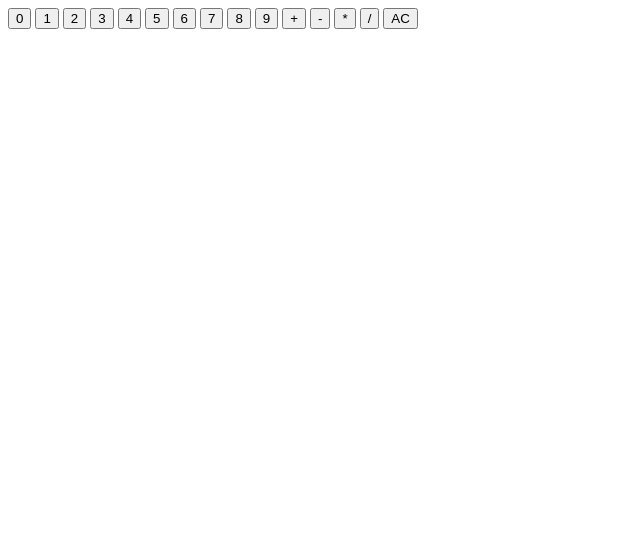
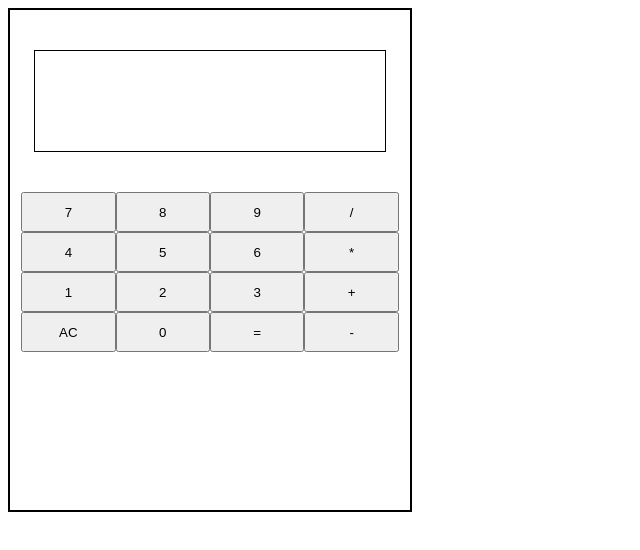
Before and after one commit to nismith33/calculator, a plain HTML site: page index.html in a window 1280 px wide. Shown: the whole page, without its empty margins (0-640 px from the left). Drawn offline with Linux system fonts and the light colour scheme.

Commit message:
Make buttons look nicer, change button classes to valid names

```diff
--- a/index.html
+++ b/index.html
@@ -11,21 +11,22 @@
         <div class="frame">
             <div class="display"></div>
             <div class="numpad">
-                <button class="0">0</button>
-                <button class="1">1</button>
-                <button class="2">2</button>
-                <button class="3">3</button>
-                <button class="4">4</button>
-                <button class="5">5</button>
-                <button class="6">6</button>
-                <button class="7">7</button>
-                <button class="8">8</button>
-                <button class="9">9</button>
-                <button class="+">+</button>
-                <button class="-">-</button>
-                <button class="*">*</button>
-                <button class="/">/</button>
+                <button class="b7 numButton">7</button>
+                <button class="b8 numButton">8</button>
+                <button class="b9 numButton">9</button>
+                <button class="divide operator">/</button>
+                <button class="b4 numButton">4</button>
+                <button class="b5 numButton">5</button>
+                <button class="b6 numButton">6</button>
+                <button class="multiply operator">*</button>
+                <button class="b1 numButton">1</button>
+                <button class="b2 numButton">2</button>
+                <button class="b3 numButton">3</button>
+                <button class="add operator">+</button>
                 <button class="clear">AC</button>
+                <button class="b0 numButton">0</button>
+                <button class="equals">=</button>
+                <button class="subtract operator">-</button>
             </div>
         </div>
     </body>
--- a/styles.css
+++ b/styles.css
@@ -0,0 +1,26 @@
+.frame {
+    display: flex;
+    flex-direction: column;
+    border: 2px solid black;
+    width: 400px;
+    height: 500px;
+    align-items: center;
+}
+
+.display {
+    border: 1px solid black;
+    width: 350px;
+    height:100px;
+    margin: 40px;
+}
+
+.numpad {
+    display: flex;
+    flex-direction: row;
+    flex-wrap: wrap;
+}
+
+.numpad button {
+    flex: 1 0 25%;
+    height: 40px;
+}
```
Also changed, not shown: script.js (line endings or trailing spaces).
